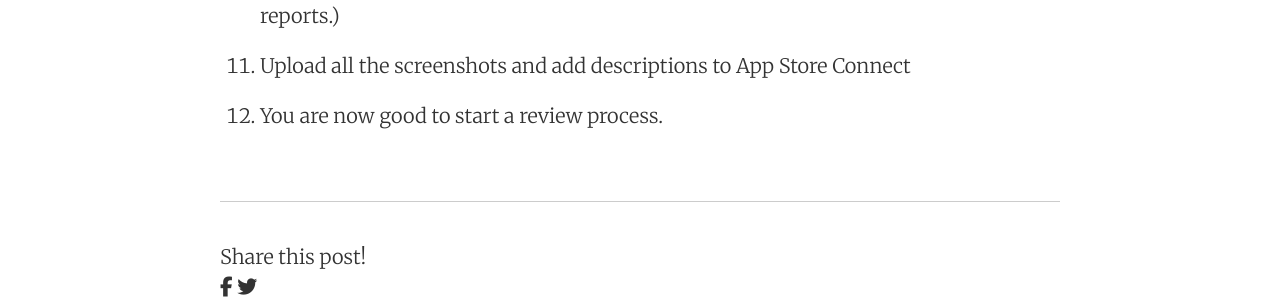
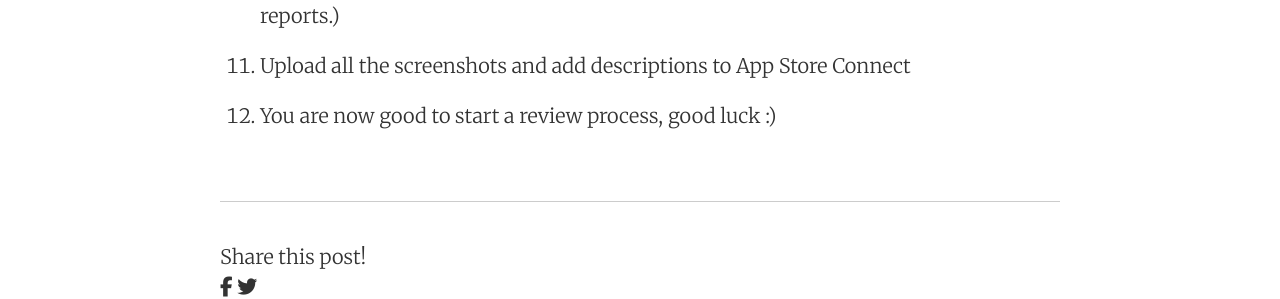
Before and after one commit to bartsolutions/bartsolutions.github.io, a Jekyll site: the page built from _posts/2020-11-20-safari-extension.md, in a window 1280 px wide and 900 px high, scrolled down 9849 px. Shown: the part 458-757 px from the top of the window. Built offline with Jekyll 4.4.1, drawn with Linux system fonts in a browser that asks for light colours; nearby versions of some CDN libraries.

Commit message:
toucha post file

```diff
--- a/_posts/2020-11-20-safari-extension.md
+++ b/_posts/2020-11-20-safari-extension.md
@@ -103,4 +103,4 @@ Here we use [Simple Gmail Notes](https://www.bart.com.hk/simple-gmail-notes/) ([
 
 9. Upload all the screenshots and add descriptions to App Store Connect
 
-10. You are now good to start a review process.
+10. You are now good to start a review process, good luck :)
```
